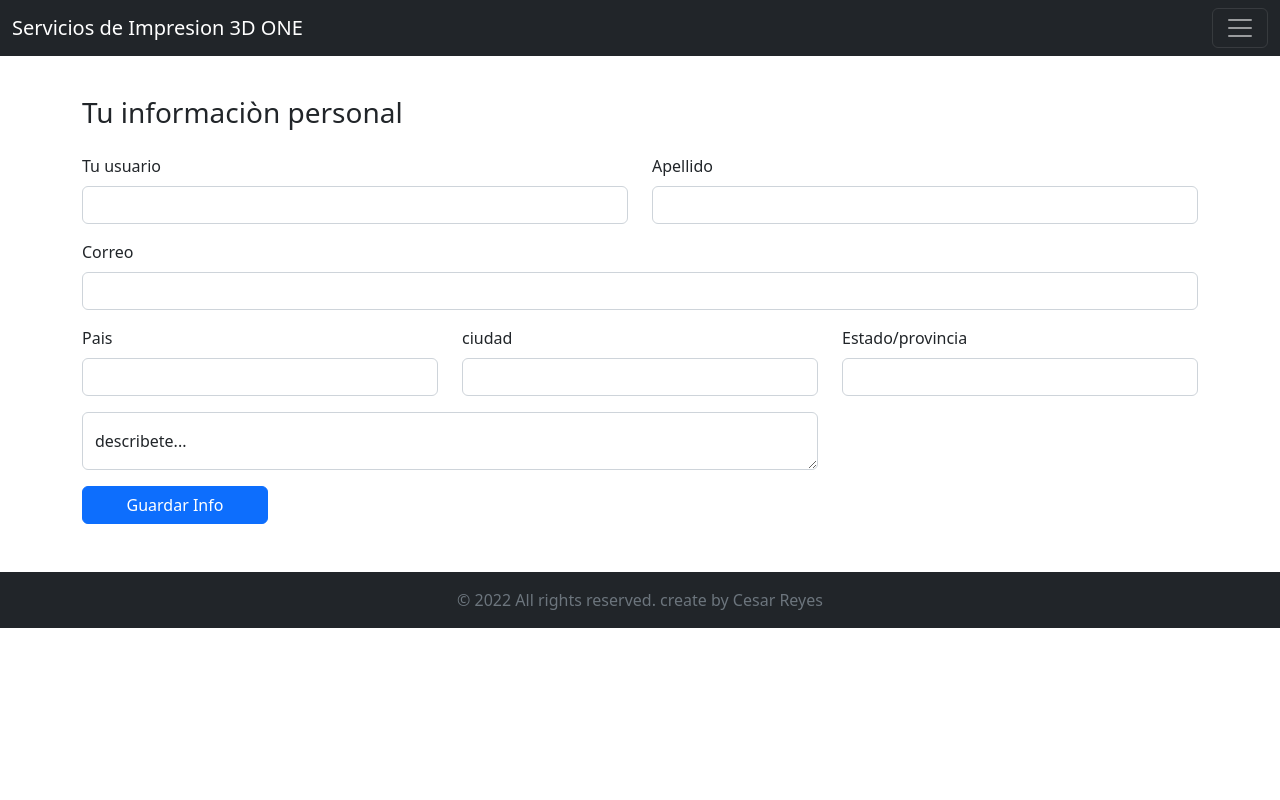
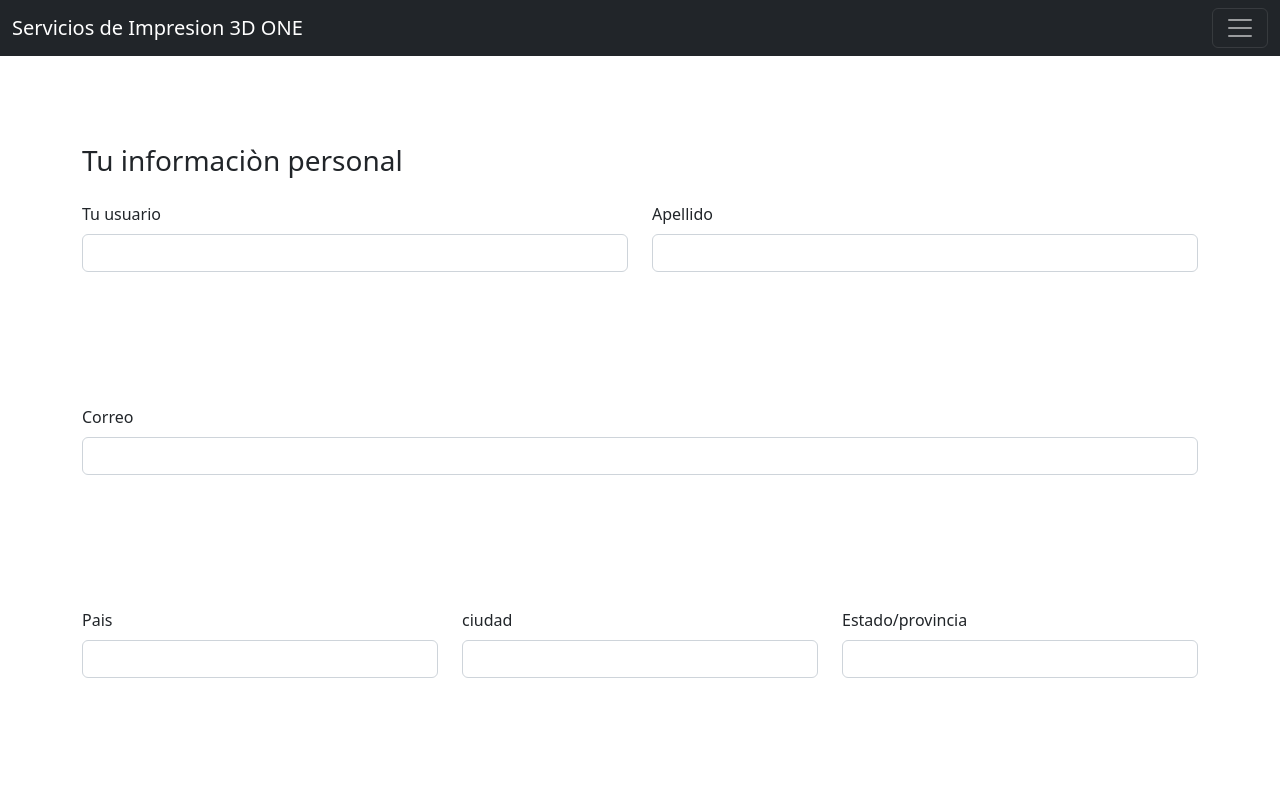
Before and after one commit to ArticislandOfficial/ecommerceV2, a React (Create React App) app: page /perfil in a window 1280 px wide. Shown: the top 800 px of the page. Built offline with nearby package versions, Linux system fonts and the light colour scheme.

Commit message:
cambios frontend

```diff
--- a/src/Pages/CheckOut.jsx
+++ b/src/Pages/CheckOut.jsx
@@ -1,9 +1,7 @@
 import React from 'react'
 
 const CheckOut = () => {
-  return (
-    <div>CheckOut</div>
-  )
+  return <div className="cont-posfotter-abajo">CheckOut</div>;
 }
 
 export default CheckOut
--- a/src/Pages/HomePage.jsx
+++ b/src/Pages/HomePage.jsx
@@ -19,8 +19,7 @@ const HomePage = () => {
 
         <Cards
           class="col-md-4"
-          src="https://picsum.photos/200
-          "
+          src="https://picsum.photos/1080"
           alt="imagen1"
           Cardtitle="Producto 1"
           text="20 USD"
--- a/src/Pages/Porfile.jsx
+++ b/src/Pages/Porfile.jsx
@@ -7,8 +7,8 @@ const Porfile = () => {
   return (
     <>
       <main>
-        <h3 className="pb-3 ">Tu informaciòn personal</h3>
-        <div className="row pruebaform">
+        <h3 className="pb-3 mt-5 ">Tu informaciòn personal</h3>
+        <div className="row cont-posfotter-abajo pruebaform">
           <section className="col-md-6 ">
             <article>
               <LabelInput
@@ -86,8 +86,8 @@ const Porfile = () => {
             </article>
           </section>
         </div>
-        <button type="button" className="col-md-2  btn btn-primary">
-         Guardar Info
+        <button type="button" className="col-md-2 mb-3 btn btn-primary">
+          Guardar Info
         </button>
       </main>
     </>
--- a/src/Pages/Producto.jsx
+++ b/src/Pages/Producto.jsx
@@ -3,11 +3,11 @@ import React from "react";
 const Producto = () => {
   return (
     <>
-      <section className=" row">
-        <article className=" col-md-4 my-3">
+      <section className=" row  cont-posfotter-abajo">
+        <article className=" col-md-4 prop-paracentrar align-middle my-3">
           <img
             // col-md-3 col-sm-3
-            className="img-fluid contenedorImg"
+            className="img-fluid  contenedorImg"
             src="https://picsum.photos/1080"
             alt=""
             srcset=""
@@ -32,7 +32,6 @@ const Producto = () => {
               <button className="btn btn-primary" type="button">
                 Button
               </button>
-
             </div>
           </div>
         </div>
--- a/src/Pages/RegistroInicio.jsx
+++ b/src/Pages/RegistroInicio.jsx
@@ -5,12 +5,12 @@ import FormSigUp from "../components/FormSingUp";
 const RegistroInicio = () => {
   return (
     <>
-      <main className="container py-5">
-        <h2 className="text-center mb-5">Vamos registrate o inicia sesion</h2>
-        <div className="row pruebaform">
-          <section className="col-md-6 ">
+      <main className="container">
+        <div className="row prop-paracentrar cont-posfotter-abajo pruebaform">
+          <h2 className="text-center ">Vamos registrate o inicia sesion</h2>
+          <section className="col-md-6 border-end ">
             <h4 className="text-center">Inicia Sesion</h4>
-            <article>
+            <article className="">
               <FormSigIn />
             </article>
           </section>
--- a/src/components/Footer.jsx
+++ b/src/components/Footer.jsx
@@ -4,7 +4,7 @@ const Footer = () => {
   return (
     <>
       <footer className="bg-white">
-        <div className="bg-dark py-2 ">
+        <div className="bg-dark max-w-7xl mx-auto py-12 px-4 overflow-hidden sm:px-6 lg:px-8 ">
           <div className="text-center">
             <p className="text-muted mb-0 py-2">
               © 2022 All rights reserved. create by Cesar Reyes
--- a/src/routers/AppRouter.jsx
+++ b/src/routers/AppRouter.jsx
@@ -23,7 +23,7 @@ const AppRouter = () => {
     <>
       <Router>
         <NavBar />
-        <div className="container my-5 pt-5">
+        <div className="container my-5 pt-5 ">
           <Routes>
             <Route path="/" element={<HomePage />} />
             <Route path="/checkout" element={<CheckOut />} />
@@ -31,7 +31,7 @@ const AppRouter = () => {
             <Route path="/registroInicio" element={<RegistroInicio />} />
             <Route path="/producto" element={<Producto />} />
             <Route path="/productos" element={<Productos />} />
-            <Route path='/perfil' element={<Porfile/>}/>
+            <Route path="/perfil" element={<Porfile />} />
 
             <Route path="*" element={<Navigate to="/" />} />
           </Routes>
--- a/src/styles/styles.css
+++ b/src/styles/styles.css
@@ -1,11 +1,25 @@
-:root{/*paleta de colores declaradas como variables */
+:root {
+  /*paleta de colores declaradas como variables */
   --blanco: #ffffff;
   --obscuro: #212121;
   --primario: #ffc107;
   --Secundario: #0097a7;
-    --gris:#757575;
+  --gris: #757575;
   --grisClaro: #dfe9f3;
+}
+.cont-posfotter-abajo {
 
+  display: grid;
+  min-height: 100vh;
+  grid-template-columns: auto 1fr auto;
+}
+.prop-paracentrar {
+  display: flex;
+  align-items: center;
+}
+.centrarcontenido {
+  display: flex;
+  align-items: center;
 }
 .margen-navBar {
   margin-bottom: 30px;
@@ -16,16 +30,15 @@
   width: fit-content;
 }
 /* Contenedor de approuter */
-.contenedorAppRouter{
+.contenedorAppRouter {
   padding: 3rem;
 }
 
-
 /*Hero */
 .hero {
-  background-image: url(https://picsum.photos/1080);/* para selecionar la imagen en la carpeta contenedora del proyecto*/
+  background-image: url(https://picsum.photos/1080); /* para selecionar la imagen en la carpeta contenedora del proyecto*/
   background-repeat: no-repeat; /*esto evita que se repita la imagen por el tamaño que se le da*/
-  background-size: cover; /*hace un poco mas grande la imagen */;
+  background-size: cover; /*hace un poco mas grande la imagen */
   border-radius: 25px;
   height: 450px;
   position: relative;
@@ -50,29 +63,26 @@ padding: 3rem;
   color: var(--blanco);
 }
 
-
-.boton{
+.boton {
   background-color: var(--Secundario);
-            color: var(--blanco);/*cambia el color de texto*/
+  color: var(--blanco); /*cambia el color de texto*/
   padding: 1rem 3rem;
   margin-top: 3rem;
   font-size: 2rem;
   text-decoration: none;
   font-weight: bold;
-            border-radius: .5rem;
+  border-radius: 0.5rem;
   width: 90%;
   text-align: center;
   border: none;
-
-
 }
 @media (min-width: 768px) {
-        .boton{
+  .boton {
     width: auto;
   }
 }
 
-.boton:hover{
+.boton:hover {
   cursor: pointer;
 }
 
@@ -82,12 +92,11 @@ padding: 3rem;
   width: 100%;
 }
 /* Cards */
-.estiloextcard{
+.estiloextcard {
   margin-bottom: 3rem;
 }
 /* Imagen */
 
-.contenedorImg{
-  border-radius: .5rem;
-
+.contenedorImg {
+  border-radius: 0.5rem;
 }
```
Lines whose indentation alone changed are shown as unchanged.
